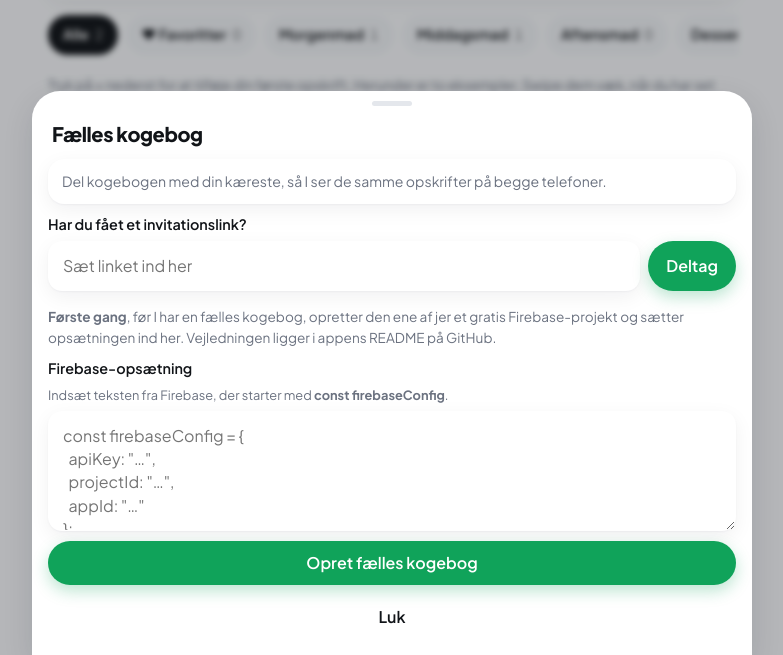
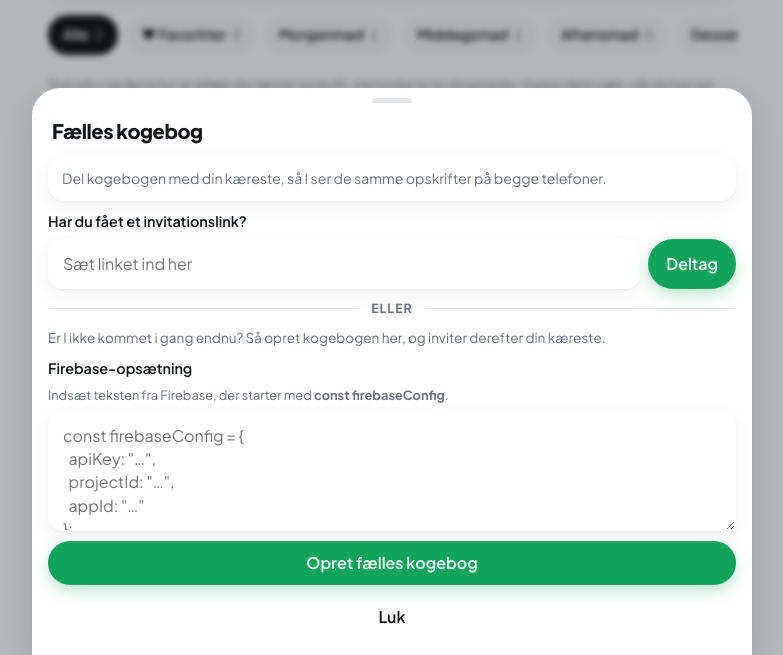
Before and after one commit to Xioua/claude, a plain HTML site: page opskrifter/app.html in a window 1280 px wide. Both pictures are taken after a click on the button 910 px from the left and 45 px from the top of the page. Shown: the part 145-800 px from the top of the page, without its empty margins (248-1031 px from the left). Drawn offline with Linux system fonts and the light colour scheme.

Commit message:
Kogebog: byg Firebase-projektet ind i appen
Opsætningen skal ikke længere sættes ind på telefonen; man trykker bare Opret fælles kogebog.

Co-Authored-By: Claude Opus 5.5 <noreply@anthropic.com>
Claude-Session: https://claude.ai/code/session_01PmHYNGMyWDYpMpkgRcL1YC

```diff
--- a/opskrifter/app.html
+++ b/opskrifter/app.html
@@ -196,6 +196,8 @@ textarea.tall { min-height: 220px; }
 .check { display: flex; gap: 10px; align-items: center; font-size: .92rem; }
 .check input { width: 20px; height: 20px; accent-color: var(--accent); }
 .confirm { display: flex; gap: 8px; align-items: center; flex-wrap: wrap; background: #fff1f0; border-radius: 16px; padding: 10px 12px; }
+.divider { display: flex; align-items: center; gap: 12px; color: var(--ink-soft); font-size: .78rem; font-weight: 700; letter-spacing: .08em; text-transform: uppercase; }
+.divider::before, .divider::after { content: ""; flex: 1; height: 1px; background: var(--line); }
 .linkrow { display: flex; gap: 8px; }
 .linkrow .input { flex: 1; min-width: 0; }
 
@@ -493,6 +495,15 @@ async function initStore() {
    Koden er lang og tilfældig og fungerer som adgangskode; den deles kun via invitationslinket.
    Hver telefon beholder en kopi, så appen også virker uden net. */
 const FB_VERSION = "10.12.2";
+/* Jeres Firebase-projekt. Disse oplysninger er ikke hemmelige; adgangen styres af reglerne i Firestore. */
+const DEFAULT_FIREBASE = {
+  apiKey: "AIzaSyAiWoS5yco_HvqQMgrZZt1crIUjSTKPZow",
+  authDomain: "kogebog-b06b2.firebaseapp.com",
+  projectId: "kogebog-b06b2",
+  storageBucket: "kogebog-b06b2.firebasestorage.app",
+  messagingSenderId: "55052226356",
+  appId: "1:55052226356:web:30452956688a31ccf09f61"
+};
 const cloudCfg = () => lsGet("mk:cloud", null);
 function loadScript(src) {
   return new Promise((res, rej) => { const s = document.createElement("script"); s.src = src; s.onload = res; s.onerror = () => rej(new Error("load")); document.head.append(s); });
@@ -610,8 +621,11 @@ function openCloudSheet() {
           <div class="linkrow"><input class="input" id="invl" type="url" inputmode="url" autocomplete="off" placeholder="Sæt linket ind her"><button class="btn primary" id="join" type="button">Deltag</button></div>
         </div>
         <p class="note err" id="joinerr" hidden></p>
-        <p class="hint" style="margin-top:6px"><b>Første gang</b>, før I har en fælles kogebog, opretter den ene af jer et gratis Firebase-projekt og sætter opsætningen ind her. Vejledningen ligger i appens README på GitHub.</p>
-        <div class="field">
+        ${DEFAULT_FIREBASE ? `
+        <div class="divider">eller</div>
+        <p class="hint">Er I ikke kommet i gang endnu? Så opret kogebogen her, og inviter derefter din kæreste.</p>
+        ` : `<p class="hint" style="margin-top:6px"><b>Første gang</b>, før I har en fælles kogebog, opretter den ene af jer et gratis Firebase-projekt og sætter opsætningen ind her. Vejledningen ligger i appens README på GitHub.</p>`}
+        <div class="field" ${DEFAULT_FIREBASE ? "hidden" : ""}>
           <label for="fbc">Firebase-opsætning</label>
           <span class="hint">Indsæt teksten fra Firebase, der starter med <b>const firebaseConfig</b>.</span>
           <textarea class="input" id="fbc" placeholder="const firebaseConfig = {&#10;  apiKey: &quot;…&quot;,&#10;  projectId: &quot;…&quot;,&#10;  appId: &quot;…&quot;&#10;};"></textarea>
@@ -641,7 +655,7 @@ function openCloudSheet() {
     } catch { const e = $("#joinerr"); e.textContent = "Det er ikke et gyldigt invitationslink. Kopiér hele linket fra beskeden."; e.hidden = false; }
   };
   if ($("#create")) $("#create").onclick = async () => {
-    const cfg = parseFirebaseConfig($("#fbc").value);
+    const cfg = DEFAULT_FIREBASE || parseFirebaseConfig($("#fbc").value);
     const err = $("#fberr");
     if (!cfg) { err.textContent = "Jeg kan ikke finde apiKey, projectId og appId i teksten. Kopiér hele blokken fra Firebase."; err.hidden = false; return; }
     $("#create").disabled = true; $("#create").innerHTML = `<span class="spin" aria-hidden="true"></span> Opretter…`;
--- a/opskrifter/sw.js
+++ b/opskrifter/sw.js
@@ -1,5 +1,5 @@
 // Gør appen tilgængelig offline. Kun appens egne filer caches; opskrifter ligger i localStorage.
-const CACHE = "kogebog-v6";
+const CACHE = "kogebog-v7";
 const FILES = ["./", "./index.html", "./manifest.webmanifest", "./icon-192.png", "./icon-512.png", "./apple-touch-icon.png"];
 self.addEventListener("install", (e) => { e.waitUntil(caches.open(CACHE).then((c) => c.addAll(FILES)).then(() => self.skipWaiting())); });
 self.addEventListener("activate", (e) => {
```
Also changed, not shown: opskrifter/index.html (+17 -3 lines).
